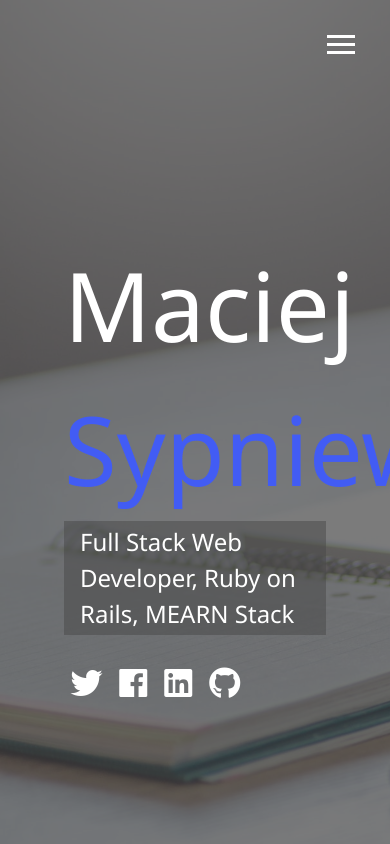
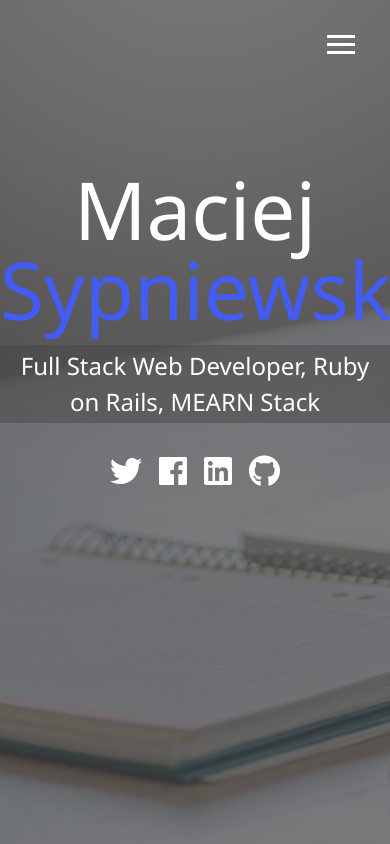
Before and after one commit to msypniewski511/portfolio, a PHP site: page /dist/index.html in a window 390 px wide. Run offline with PHP 8.4, Linux system fonts and the light colour scheme; some libraries are stand-ins or nearby versions.

Commit message:
Added media queries menu overlay resposive

```diff
--- a/dist/css/main.css
+++ b/dist/css/main.css
@@ -56,6 +56,7 @@
       width: 250px;
       height: 250px;
       background: url("../img/Maciej.jpg");
+      background-size: 250px 250px;
       border-radius: 50%;
       border: solid 3px #425cf4; }
   .menu .nav-item {
@@ -89,6 +90,40 @@
 
 .nav-item:nth-child(4) {
   transition-delay: 0.4s; }
+
+@media screen and (max-width: 768px) {
+  main {
+    align-items: center;
+    text-align: center; }
+    main .lg-heading {
+      line-height: 1;
+      margin-bottom: 1rem; }
+  ul.menu-nav,
+  div.menu-branding {
+    float: none;
+    width: 100%;
+    min-height: 0; }
+    ul.menu-nav.show,
+    div.menu-branding.show {
+      transform: translate3d(0, 0, 0); }
+  .menu-nav {
+    height: 75vh;
+    transform: translate3d(-100%, 0, 0);
+    font-size: 24px; }
+  .menu-branding {
+    height: 25vh;
+    transform: translate3d(100%, 0, 0); }
+    .menu-branding .portrait {
+      width: 150px;
+      height: 150px;
+      background-size: 150px 150px; } }
+
+@media screen and (max-width: 500px) {
+  main#home {
+    padding: 0; }
+    main#home h1 {
+      margin-top: 10vh;
+      font-size: 5rem; } }
 
 * {
   box-sizing: border-box; }
--- a/scss/_config.scss
+++ b/scss/_config.scss
@@ -28,3 +28,29 @@ $background-opacirt: 0.7;
     }
   }
 }
+
+// Media Query Mixins
+
+@mixin mediaSm {
+  @media screen and (max-width: 500px) {
+    @content;
+  }
+}
+
+@mixin mediaMd {
+  @media screen and (max-width: 768px) {
+    @content;
+  }
+}
+
+@mixin mediaLg {
+  @media screen and (min-width: 769px) and (max-width: 1170px) {
+    @content;
+  }
+}
+
+@mixin mediaXL {
+  @media screen and (min-width: 1171px) {
+    @content;
+  }
+}
--- a/scss/_menu.scss
+++ b/scss/_menu.scss
@@ -92,6 +92,7 @@
       width: 250px;
       height: 250px;
       background: url("../img/Maciej.jpg");
+      background-size: 250px 250px;
       border-radius: 50%;
       border: solid 3px $secondary-color;
     }
--- /dev/null
+++ b/scss/_mobile.scss
@@ -0,0 +1,57 @@
+// Widescreens
+@include mediaXL {
+}
+
+// Desctops
+@include mediaLg {
+}
+
+// Tables
+@include mediaMd {
+  main {
+    align-items: center;
+    text-align: center;
+    .lg-heading {
+      line-height: 1;
+      margin-bottom: 1rem;
+    }
+  }
+
+  ul.menu-nav,
+  div.menu-branding {
+    float: none;
+    width: 100%;
+    min-height: 0;
+
+    &.show {
+      transform: translate3d(0, 0, 0);
+    }
+  }
+
+  .menu-nav {
+    height: 75vh;
+    transform: translate3d(-100%, 0, 0);
+    font-size: 24px;
+  }
+
+  .menu-branding {
+    height: 25vh;
+    transform: translate3d(100%, 0, 0);
+    .portrait {
+      width: 150px;
+      height: 150px;
+      background-size: 150px 150px;
+    }
+  }
+}
+
+// Smartphones
+@include mediaSm {
+  main#home {
+    h1 {
+      margin-top: 10vh;
+      font-size: 5rem;
+    }
+    padding: 0;
+  }
+}
--- a/scss/main.scss
+++ b/scss/main.scss
@@ -1,5 +1,6 @@
 @import "config";
 @import "menu";
+@import "mobile";
 
 * {
   box-sizing: border-box;
```
